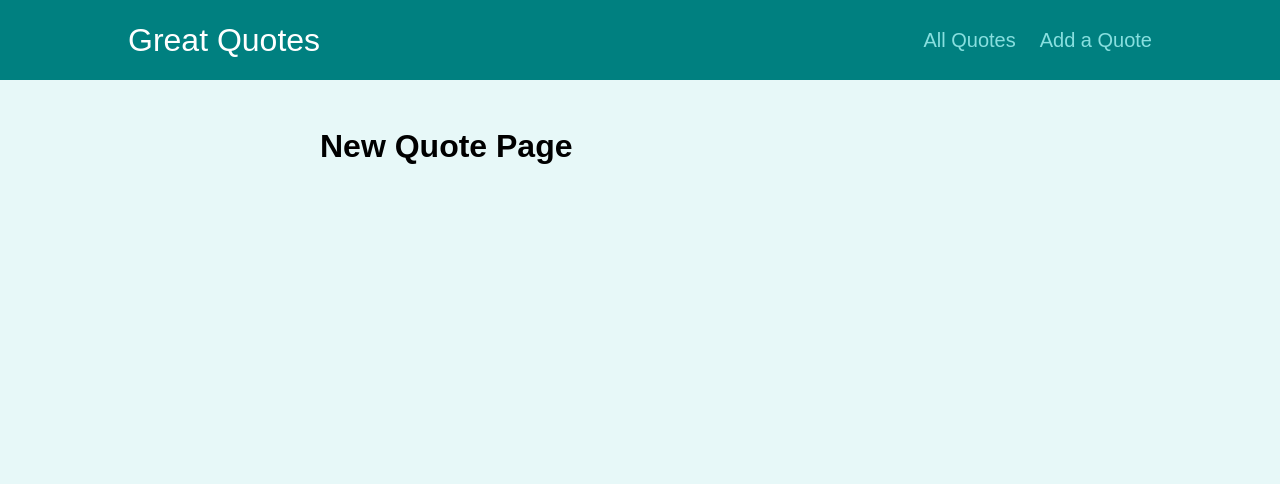
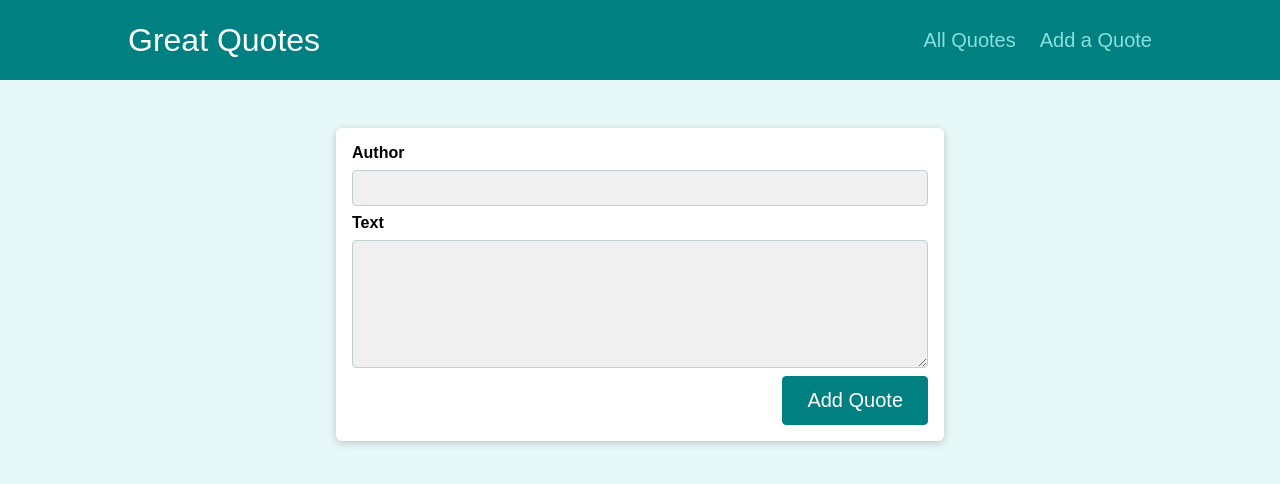
Before and after one commit to thecthebest/React-Routing-Project, a React (Create React App) app: page /new-quotes in a window 1280 px wide. Shown: the top 484 px of the page. Built offline with nearby package versions, Linux system fonts and the light colour scheme.

Commit message:
Added <QuoteForm> component inside <NewQuote> component
<QuoteForm> passes a function (addQuoteHandler) via props to child component where this function is executed.

```diff
--- a/src/pages/NewQuote.js
+++ b/src/pages/NewQuote.js
@@ -1,6 +1,10 @@
+import QuoteForm from "../components/quotes/QuoteForm";
 function NewQuote() {
+    const addQuoteHandler = (quoteData) => {
+        console.log(quoteData);
+    };
     return (
-        <h1>New Quote Page</h1>
+        <QuoteForm onAddQuote={addQuoteHandler}/>
     );
 }
 
```
